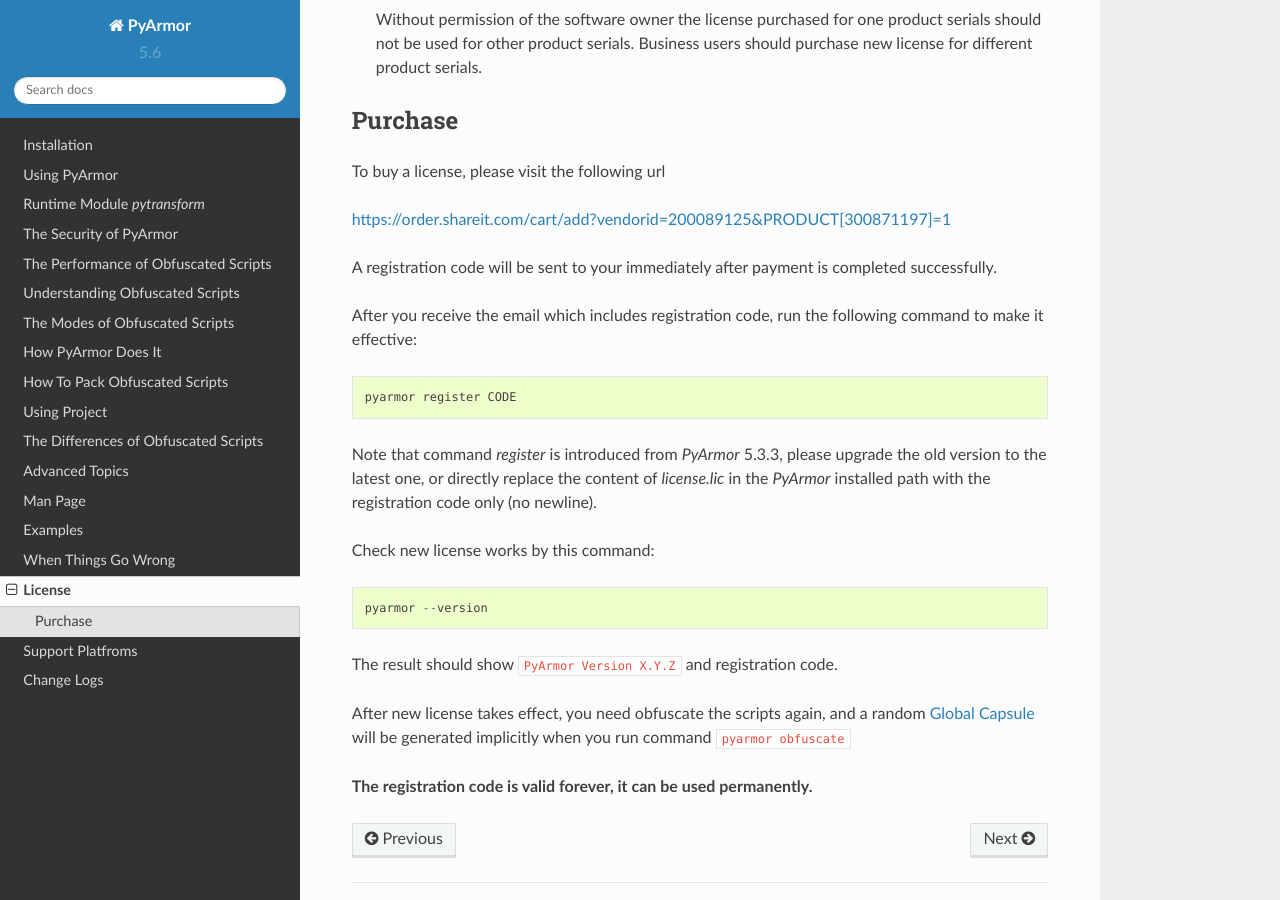
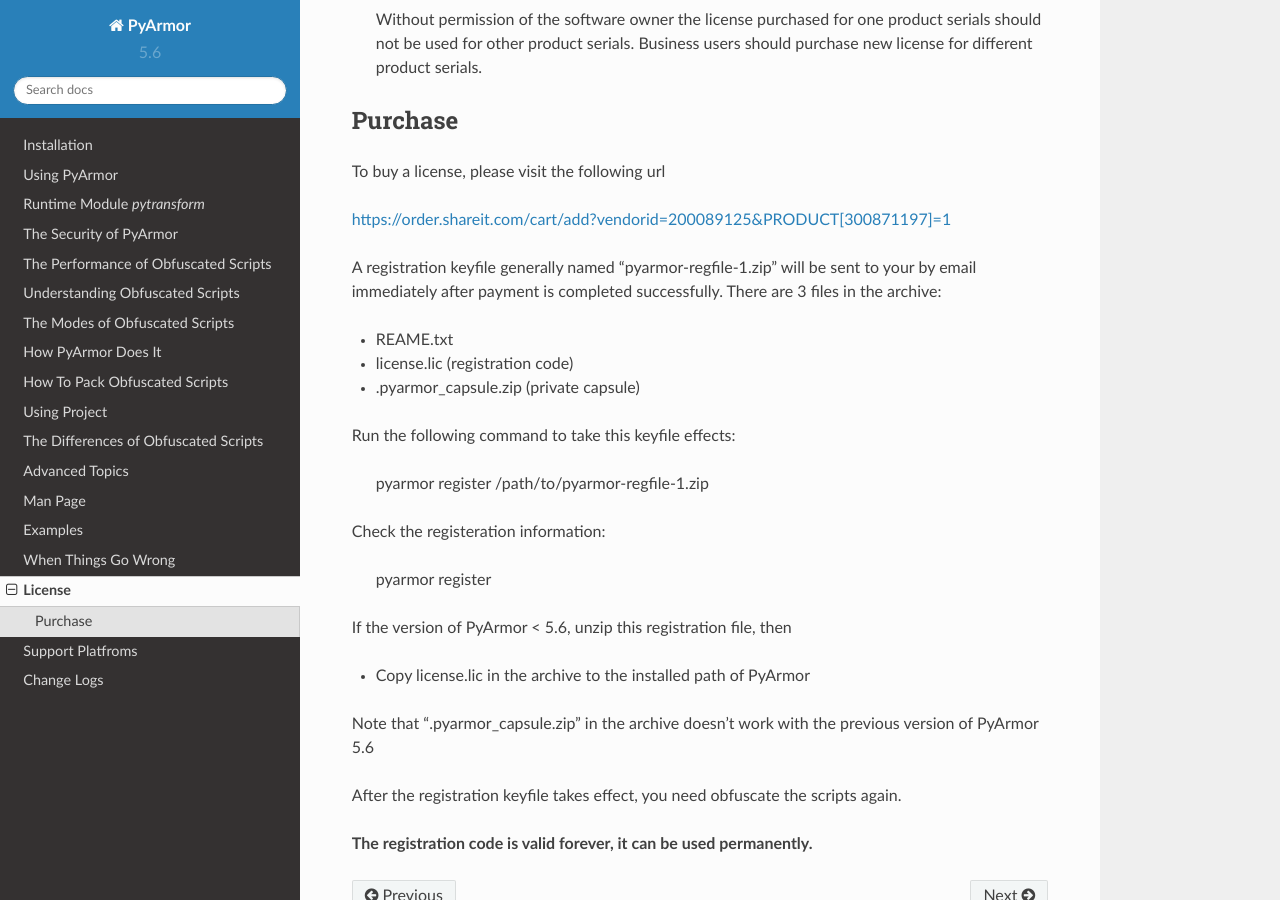
Before and after one commit to dashingsoft/pyarmor, a Sphinx documentation site: the page built from docs/license.rst, in a window 1280 px wide and 900 px high, scrolled down 824 px. Built offline with Sphinx 7.4.7 and the Read the Docs theme 2.0.0, drawn with Linux system fonts in a browser that asks for light colours.

Commit message:
Change register process in license

```diff
--- a/docs/license.rst
+++ b/docs/license.rst
@@ -52,28 +52,31 @@
 
 https://order.shareit.com/cart/add?vendorid=200089125&PRODUCT[300871197]=1
 
-A registration code will be sent to your immediately after payment is
-completed successfully.
+A registration keyfile generally named "pyarmor-regfile-1.zip" will be
+sent to your by email immediately after payment is completed
+successfully. There are 3 files in the archive:
 
-After you receive the email which includes registration code, run the
-following command to make it effective::
+* REAME.txt
+* license.lic (registration code)
+* .pyarmor_capsule.zip (private capsule)
 
-    pyarmor register CODE
+Run the following command to take this keyfile effects:
 
-Note that command `register` is introduced from `PyArmor` 5.3.3,
-please upgrade the old version to the latest one, or directly replace
-the content of `license.lic` in the `PyArmor` installed path with the
-registration code only (no newline).
+    pyarmor register /path/to/pyarmor-regfile-1.zip
 
-Check new license works by this command::
+Check the registeration information:
 
-    pyarmor --version
+    pyarmor register
 
-The result should show ``PyArmor Version X.Y.Z`` and registration code.
+If the version of PyArmor < 5.6, unzip this registration file, then
 
-After new license takes effect, you need obfuscate the scripts again,
-and a random :ref:`Global Capsule` will be generated implicitly when
-you run command ``pyarmor obfuscate``
+* Copy license.lic in the archive to the installed path of PyArmor
+
+Note that ".pyarmor_capsule.zip" in the archive doesn't work with the
+previous version of PyArmor 5.6
+
+After the registration keyfile takes effect, you need obfuscate the
+scripts again.
 
 **The registration code is valid forever, it can be used permanently.**
 
```
Also changed, not shown: README.md (+12 -17 lines), 2 other files.
